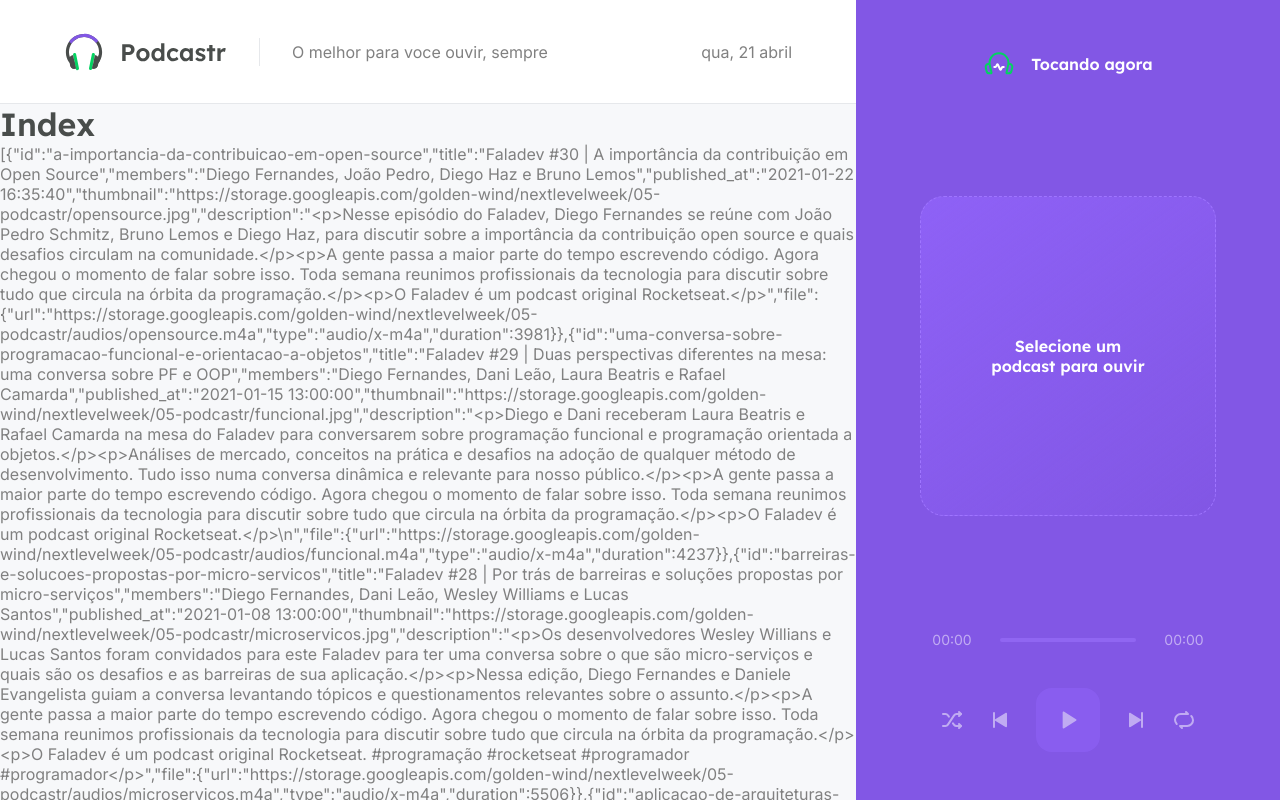
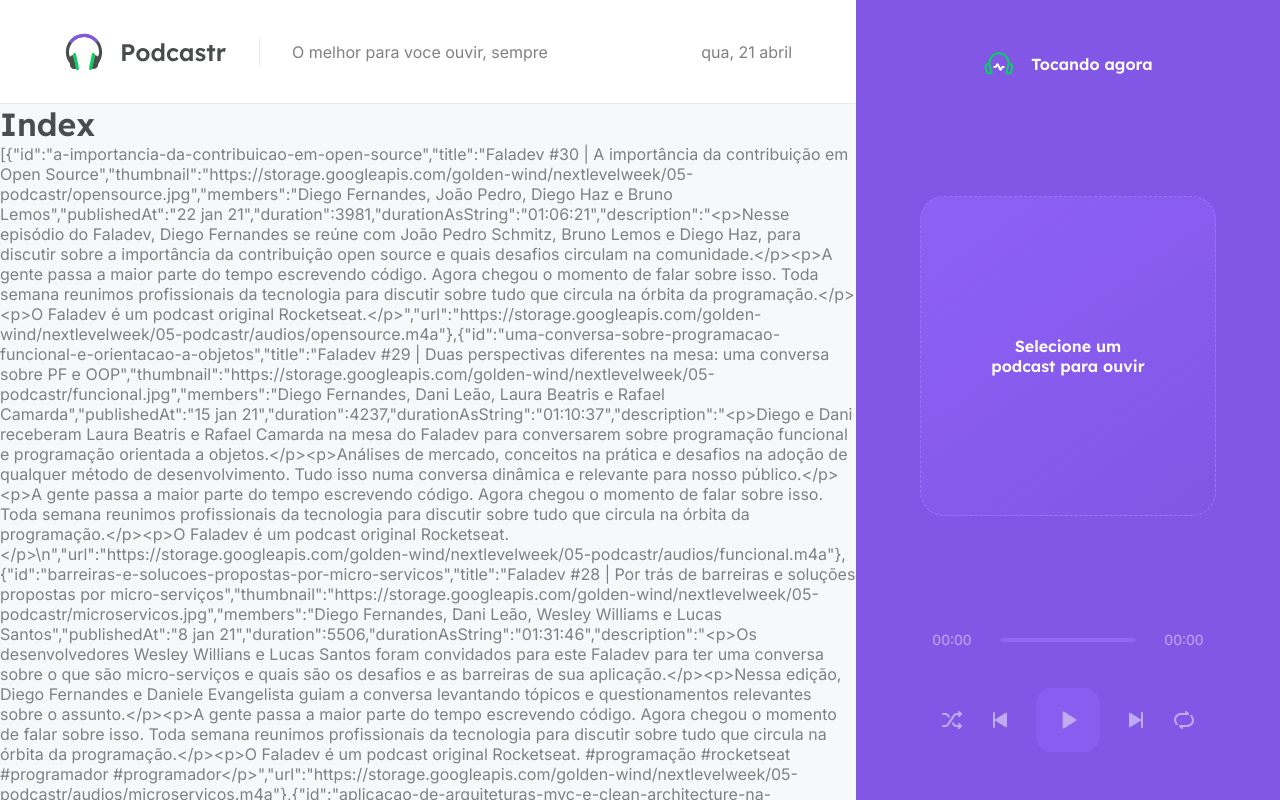
Before and after one commit to cdanielarocha/podcastr, a Next.js app: page / in a window 1280 px wide. Shown: the top 800 px of the page. Built offline with nearby package versions, Linux system fonts and the light colour scheme; data requests are answered from the project's data file.

Commit message:
Duration to TimeString

```diff
--- a/package.json
+++ b/package.json
@@ -9,6 +9,7 @@
     "server": "json-server server.json -w -d 750 -p 3333"
   },
   "dependencies": {
+    "axios": "^0.21.1",
     "date-fns": "^2.21.1",
     "next": "10.1.3",
     "react": "17.0.2",
--- a/src/pages/index.tsx
+++ b/src/pages/index.tsx
@@ -1,5 +1,20 @@
+import ptBR from 'date-fns/locale/pt-BR';
+import { GetStaticProps } from 'next';
+import { format, parseISO } from 'date-fns';
+import { api } from '../services/api';
+import { convertDurationToTimeString } from '../utils/convertDurationToTimeString';
+
+type Episode = {
+  id: string;
+  title: string;
+  members: string;
+  published_at: string;
+}
+
+type HomeProps = {
+  episodes: Episode[];
+}
 //SPA
-
 
 /* import { useEffect } from "react"
 
@@ -17,7 +32,7 @@
 
 //SSR
 
-export default function Home(props) {
+export default function Home(props: HomeProps) {
   return (
     <div>
       <h1>Index</h1>
@@ -26,13 +41,32 @@
   )
 }
 
-export async function getStaticProps() {
-  const response = await fetch('http://localhost:3333/episodes')
-  const data = await response.json()
+export const getStaticProps: GetStaticProps = async () => {
+  const { data } = await api.get('episodes', {
+    params: {
+      _limit: 12,
+      _sort: 'published_at',
+      _order: 'desc'
+    }
+  })
+
+  const episodes = data.map(episode => {
+    return {
+      id: episode.id,
+      title: episode.title,
+      thumbnail: episode.thumbnail,
+      members: episode.members,
+      publishedAt: format(parseISO(episode.published_at), 'd MMM yy', { locale: ptBR }),
+      duration: Number(episode.file.duration),
+      durationAsString: convertDurationToTimeString(Number(episode.file.duration)),
+      description: episode.description,
+      url: episode.file.url,
+    };
+  })
 
   return {
     props: {
-      episodes: data,
+      episodes,
     },
     revalidate: 60 * 60 * 8,
   }
--- /dev/null
+++ b/src/services/api.ts
@@ -0,0 +1,5 @@
+import axios from 'axios';
+
+export const api = axios.create({
+    baseURL: 'http://localhost:3333/'
+})
--- /dev/null
+++ b/src/utils/convertDurationToTimeString.ts
@@ -0,0 +1,10 @@
+export function convertDurationToTimeString(duration:number){
+    const hours = Math.floor(duration / 3600);
+    const minutes = Math.floor((duration % 3600)/60);
+    const seconds = duration % 60;
+
+    const timeString = [hours, minutes, seconds]
+        .map(unit => String(unit).padStart(2,'0'))
+        .join(':')
+    return timeString;
+}
```
Also changed, not shown: 1 other file (tests, documents, lock files or other folders).
